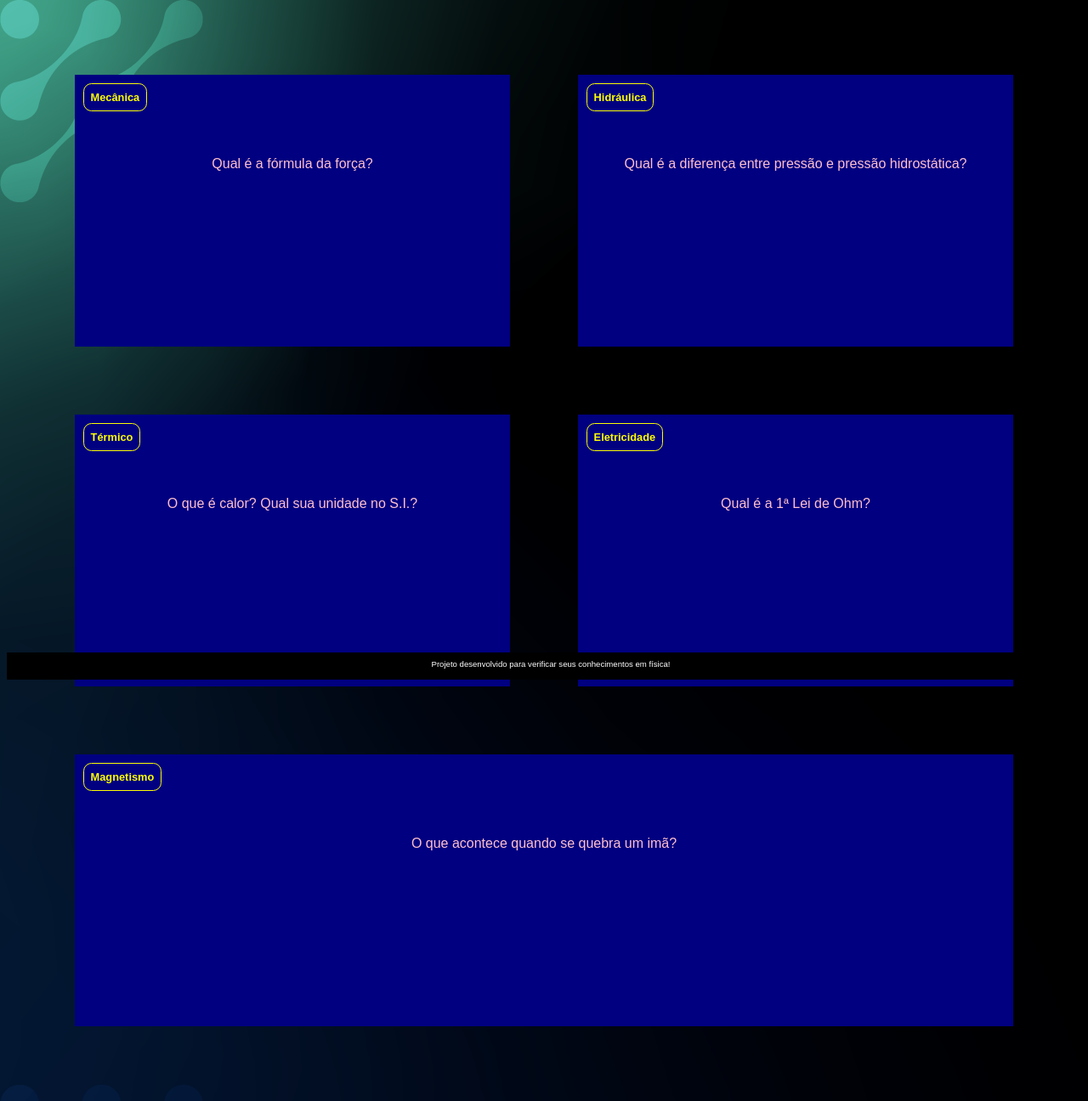
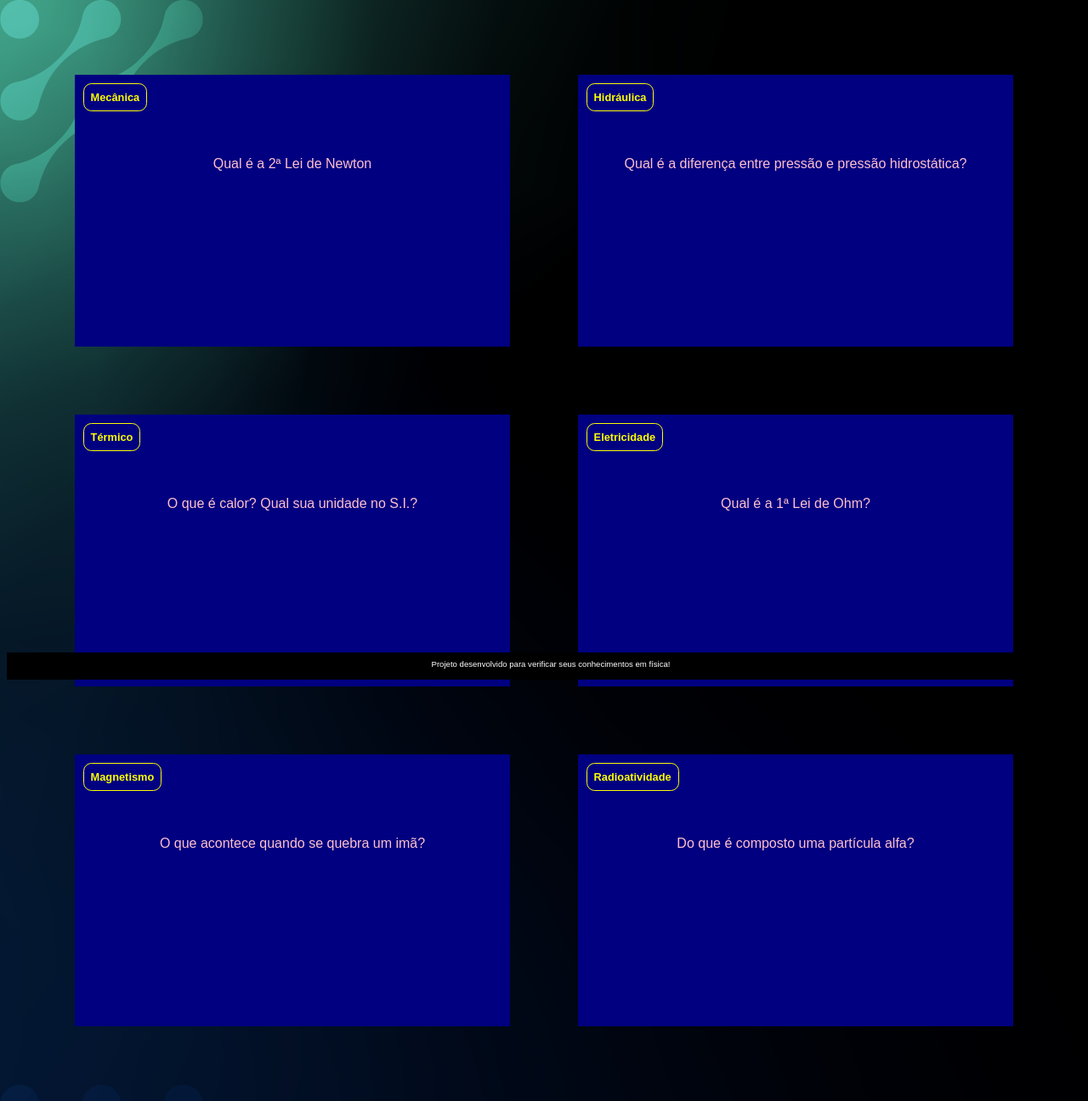
Before and after one commit to draanne/pgwebfinal, a plain HTML site: page index.html in a window 1280 px wide. Shown: the whole page at 85% size. Drawn offline with Linux system fonts and the light colour scheme.

Commit message:
Add files via upload

```diff
--- a/index.html
+++ b/index.html
@@ -4,7 +4,7 @@
     <meta charset="UTF-8">
     <meta name="viewport" content="width=device-width, initial-scale=1.0">
     <link rel="stylesheet" href="assets/style.css">
-    <title>Flashcard</title>
+    <title>Teste Física</title>
 </head>
 <body>
     <main>
--- a/perguntas.js
+++ b/perguntas.js
@@ -1,7 +1,7 @@
 criaCartao(
     'Mecânica',
-    'Qual é a fórmula da força?',
-    'F=m.a'
+    'Qual é a 2ª Lei de Newton',
+    'Princípio Fundamental da Dinâmica! F=m.a'
 )
 
 criaCartao(
@@ -27,3 +27,9 @@ criaCartao(
     'O que acontece quando se quebra um imã?',
     'Terá dois imãs menores'
 )
+
+criaCartao(
+    'Radioatividade',
+    'Do que é composto uma partícula alfa?',
+    '2 prótons e 2 nêutrons'
+)
```
